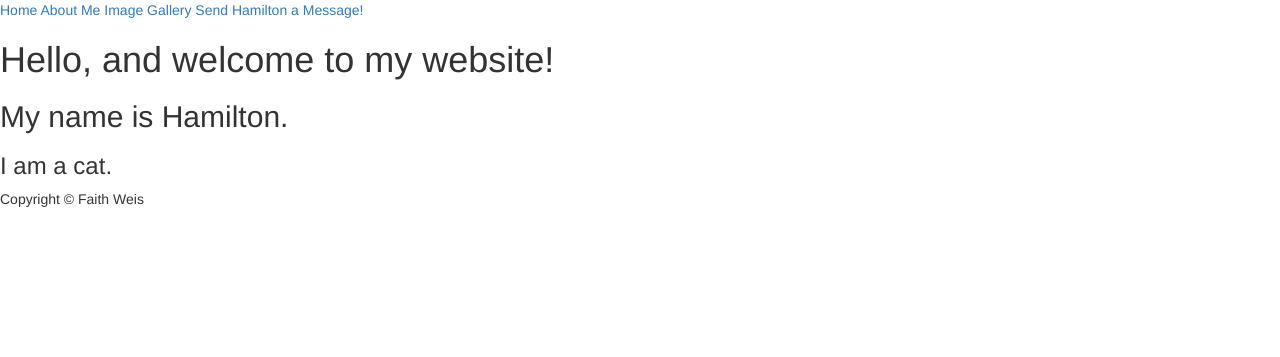
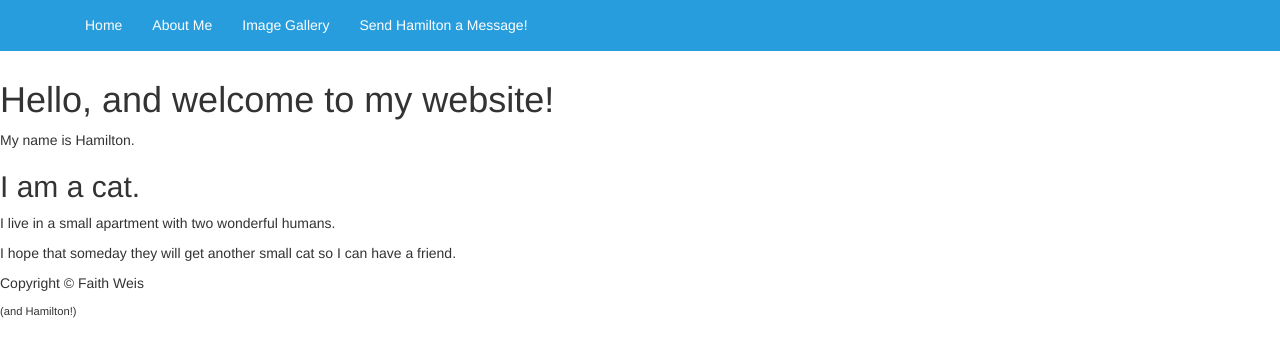
Before and after one commit to flw16/hamiltonacat, a Python web app: template templates/home.html in a window 1280 px wide. Shown: the top 357 px of the page. Run offline with Jinja, Linux system fonts and the light colour scheme; the template is opened without the code that fills it, so the values that code supplies are empty; some libraries are stand-ins or nearby versions.

Commit message:
Added Navbar
I added a navbar and a little additional content.

```diff
--- a/static/styles.css
+++ b/static/styles.css
@@ -0,0 +1,24 @@
+.navbar-trans {
+	background-color:#279ddd;
+    color:#fff;
+    text-align: right;
+}
+
+.navbar-trans li>a:hover,.navbar-trans li>a:focus,.navbar-trans li.active {
+	background-color:#38afef;
+}
+
+.navbar-trans a{
+    color:#fefefe;
+}
+
+.navbar-trans .form-control:focus {
+	border-color: #eee;
+	outline: 0;
+	-webkit-box-shadow: inset 0 1px 1px rgba(0,0,0,0.075),0 0 8px rgba(100,100,100,0.6);
+	box-shadow: inset 0 1px 1px rgba(0,0,0,0.075),0 0 8px rgba(100,100,100,0.6);
+}
+
+footer #plus {
+	font-size: 80%;
+}
--- a/templates/base.html
+++ b/templates/base.html
@@ -10,24 +10,47 @@
 </head>
 <body>
 	<header>
-		<nav>
-			<a href = "home.html">Home</a>
-			<a href = "about.html">About Me</a>
-			<a href = "gallery.html">Image Gallery</a>
-			<a href = "message.html">Send Hamilton a Message!</a>
+		<nav class="navbar navbar-trans navbar-fixed-top" role="navigation">
+		  <div class="container">
+		    <div class="navbar-header">
+		      <button type="button" class="navbar-toggle" data-toggle="collapse" data-target="#navbar-collapsible">
+		        <span class="sr-only">Toggle navigation</span>
+		        <span class="icon-bar"></span>
+		        <span class="icon-bar"></span>
+		        <span class="icon-bar"></span>
+		      </button>
+		    </div>
+		    <div class="navbar-collapse collapse" id="navbar-collapsible">
+		      <ul class="nav navbar-nav navbar-left">
+		        <li><a href = "home.html">Home</a></li>
+		        <li><a href = "about.html">About Me</a></li>
+		        <li><a href = "gallery.html">Image Gallery</a></li>
+		    	<li><a href = "message.html">Send Hamilton a Message!</a></li>
+		        <li>&nbsp;</li>
+		      </ul>
+		    </div>
+		  </div>
 		</nav>
 
+		<br>
+		<br>
+		<br>
 	</header>
+
 	{% block content %}
 	I should never see this content.  It should be replaced.
 	{% endblock %}
+
 	<footer>
-		<p>Copyright &copy; Faith Weis</p>
+		<p>Copyright &copy; Faith Weis</p> <p id="plus">(and Hamilton!)</p>
 	</footer>
 	<!-- Jquery goes here -->
 	<script   src="http://code.jquery.com/jquery-2.2.2.min.js"   integrity="sha256-36cp2Co+/62rEAAYHLmRCPIych47CvdM+uTBJwSzWjI="   crossorigin="anonymous"></script>
+
 	<!-- Latest compiled and minified JavaScript -->
 	<script src="https://maxcdn.bootstrapcdn.com/bootstrap/3.3.6/js/bootstrap.min.js" integrity="sha384-0mSbJDEHialfmuBBQP6A4Qrprq5OVfW37PRR3j5ELqxss1yVqOtnepnHVP9aJ7xS" crossorigin="anonymous"></script>
 
+
+
 </body>
 </html>
--- a/templates/home.html
+++ b/templates/home.html
@@ -2,8 +2,10 @@
 
 {% block content %}
 	<h1>Hello, and welcome to my website!</h1>
-	<h2>My name is Hamilton.</h2>
-	<h3>I am a cat.</h3>
+		<p>My name is Hamilton.</p>
+	<h2>I am a cat.</h2>
+		<p>I live in a small apartment with two wonderful humans.</p>
+		<p>I hope that someday they will get another small cat so I can have a friend.</p>
 
 	<p></p>
 {%endblock%}
```
Also changed, not shown: 1 other file.
